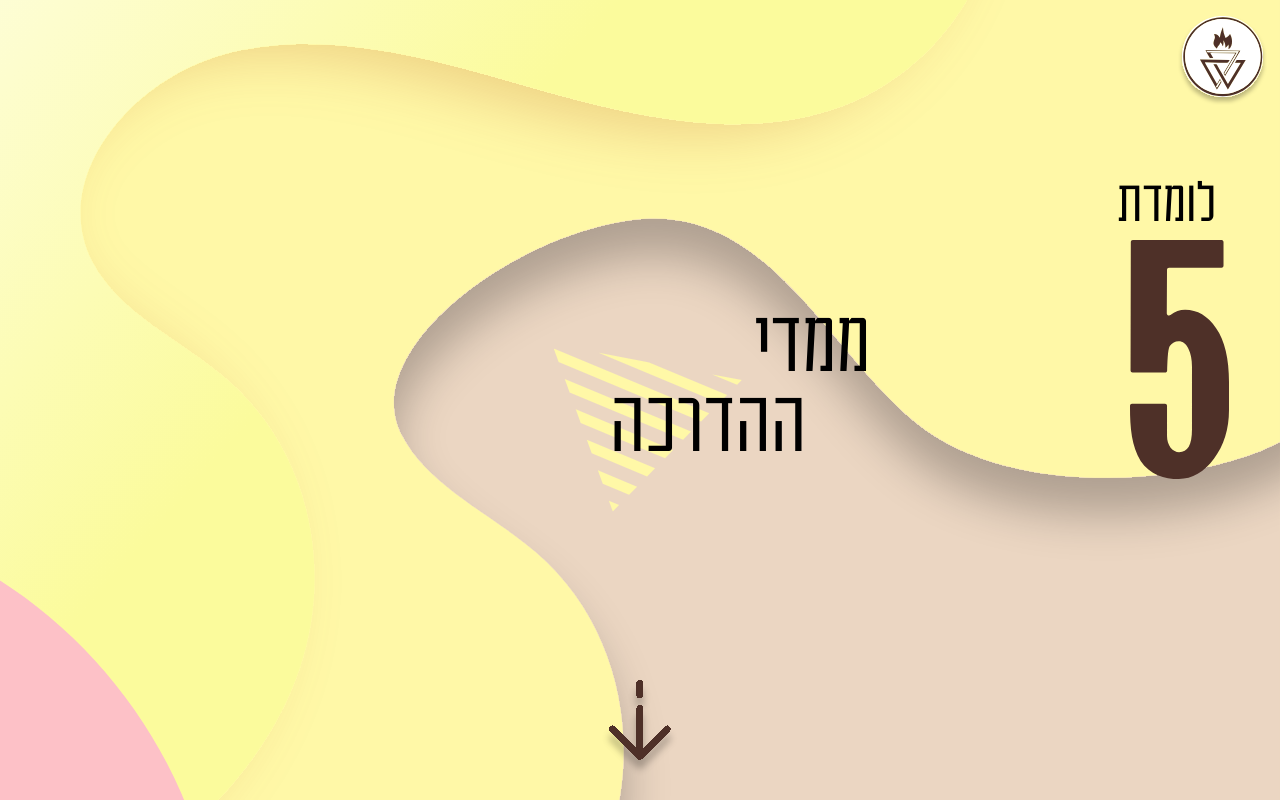
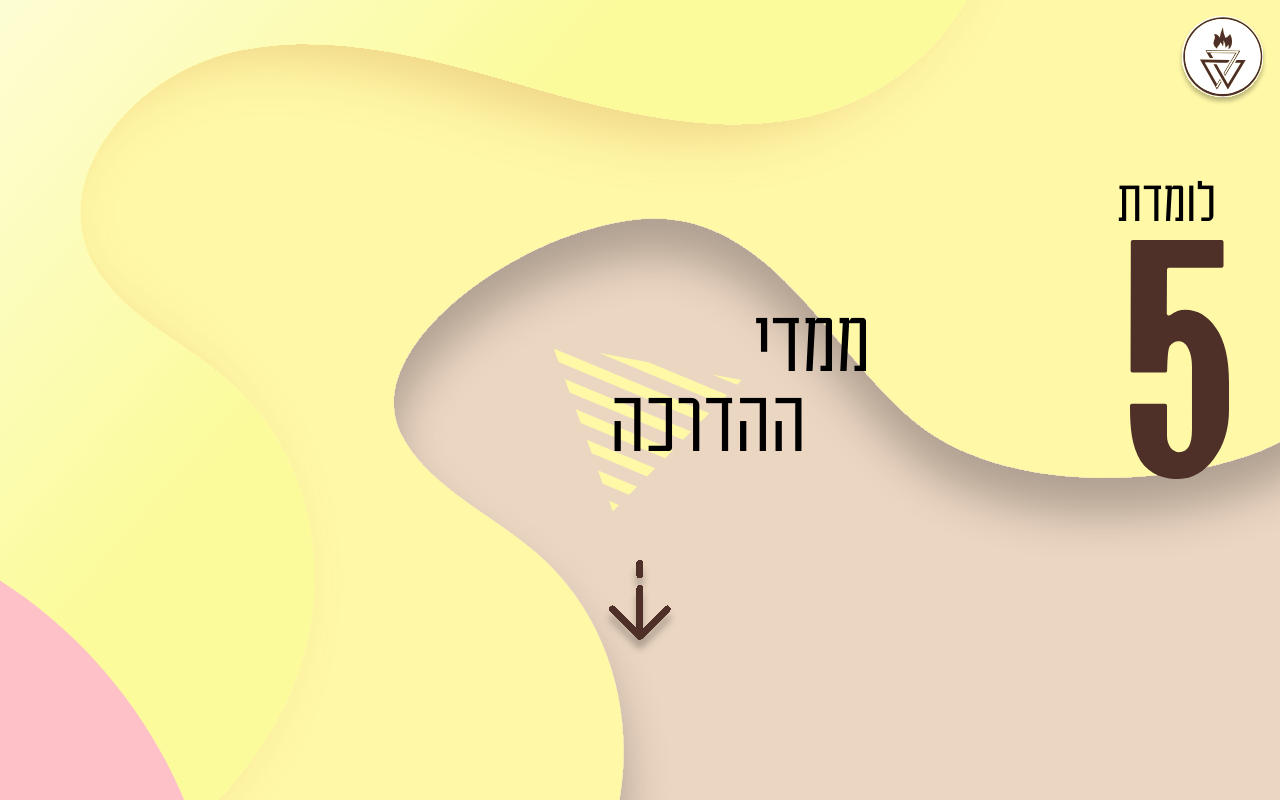
Before and after one commit to hupaschool/trainingDimensions, a React (Vite) app: page /#/ in a window 1280 px wide. Shown: the top 800 px of the page. Built offline with nearby package versions, Linux system fonts and the light colour scheme.

Commit message:
updated the height of the arrow

```diff
--- a/src/index.css
+++ b/src/index.css
@@ -120,6 +120,6 @@ body {
 .arrow-down{
   left: 50%;
   transform: translate(-50%);
-  top: 85vh;
+  top: 70vh;
   position: absolute;
 }
```
